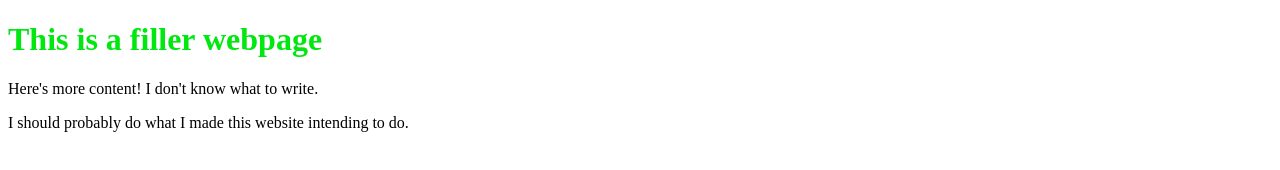
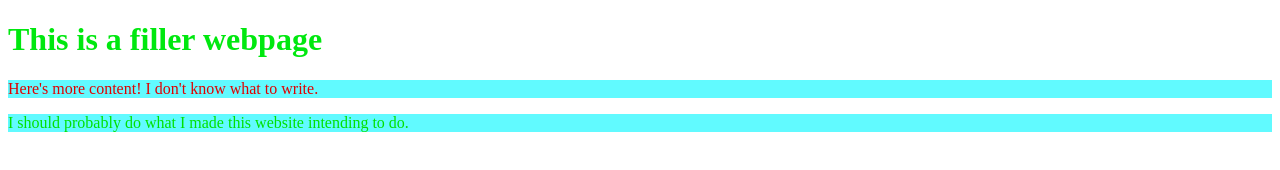
Before and after one commit to FlyingFortress5/FlyingFortress5.github.io, a plain HTML site: page index.html in a window 1280 px wide. Drawn offline with Linux system fonts and the light colour scheme.

Commit message:
Update index.html

```diff
--- a/index.html
+++ b/index.html
@@ -9,11 +9,11 @@
             color: rgb(0, 232, 15);
         }
 
-        body.p1 {
+        #p1 {
             background-color: rgb(97, 250, 255);
             color: rgb(225, 0, 0);
         }
-       body.p2 {
+       #p2 {
             background-color: rgb(97, 250, 255);
             color: rgb(0, 225, 0);
         }
@@ -21,7 +21,7 @@
   </head>
   <body>
     <h1>This is a filler webpage</h1>
-    <p class ="p1">Here's more content! I don't know what to write.</p>
-    <p class ="p2">I should probably do what I made this website intending to do. </p>
+    <p id="p1">Here's more content! I don't know what to write.</p>
+    <p id="p2">I should probably do what I made this website intending to do. </p>
   </body>
 </html>
```
